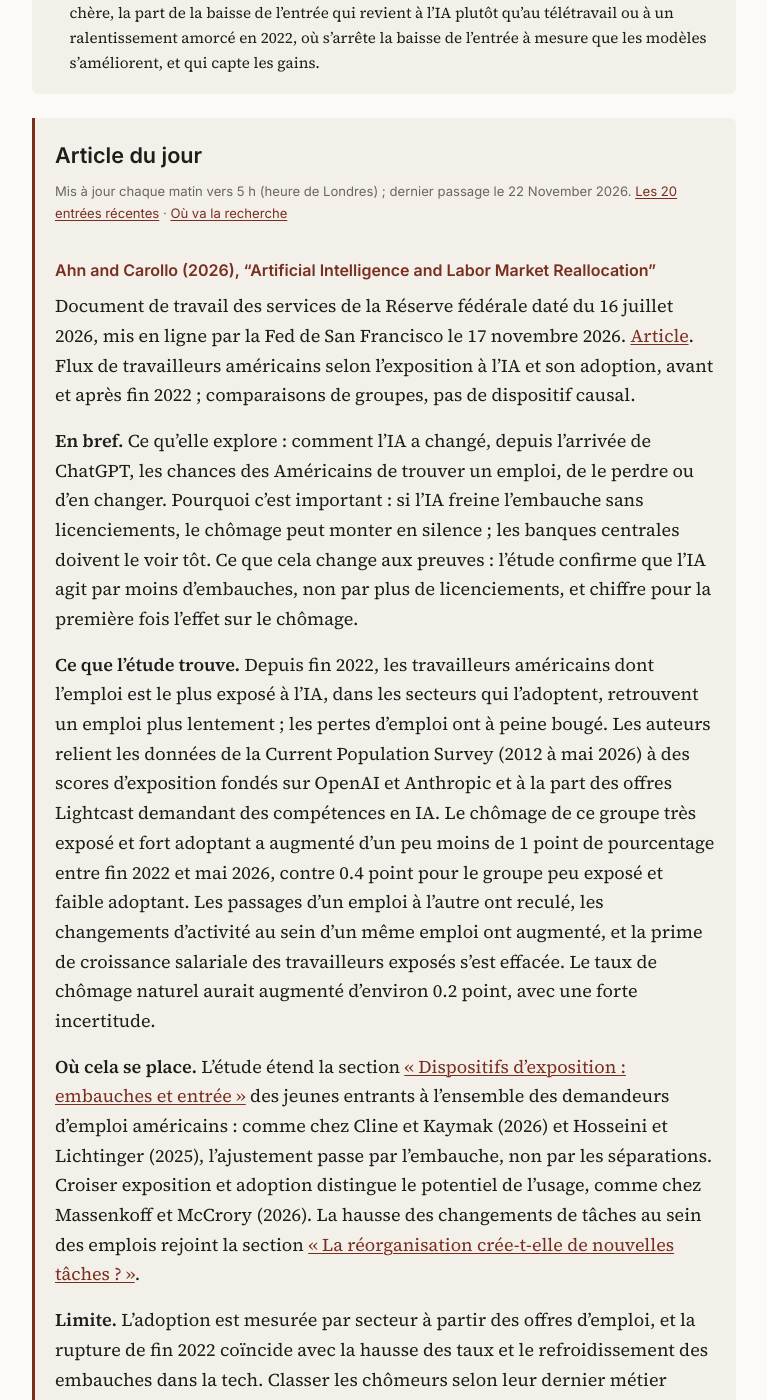
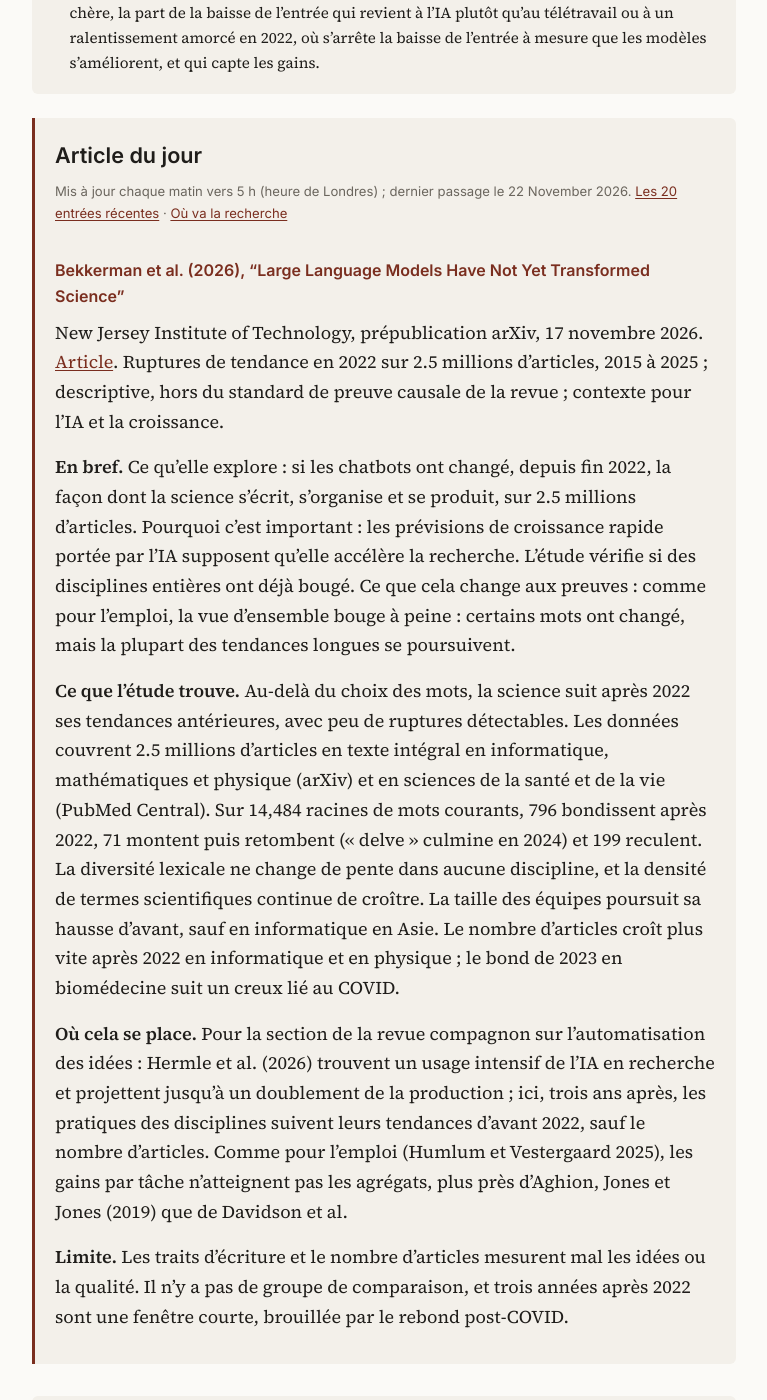
Before and after one commit to ajoly35/gen-ai-living-review, a Jekyll site: the page built from fr/index.md, in a window 1280 px wide and 1400 px high, scrolled down 1315 px. Shown: the whole window, without its empty margins (256-1023 px from the left). Built offline with Jekyll 4.4.1, drawn with Linux system fonts in a browser that asks for light colours; our own code applies the rules of GitHub Pages for plain Markdown files; some of the changed text lies outside the part shown.

Commit message:
Latest research: Bekkerman et al. (2026)
Co-Authored-By: Claude Opus 5.5 <noreply@anthropic.com>
Claude-Session: https://claude.ai/code/session_01G6bx5N282vuAkVPkkEXtmo

```diff
--- a/_includes/fr/latest.md
+++ b/_includes/fr/latest.md
@@ -1,4 +1,20 @@
 Nouveaux articles sur l'IA et les marchés du travail et sur l'IA et la croissance, du plus récent au plus ancien, chacun situé par rapport à la revue ci-dessous. Chaque chiffre est vérifié dans l'article lui-même.
+
+### Bekkerman et al. (2026), "Large Language Models Have Not Yet Transformed Science" {#bekkerman-et-al-2026-large-language-models-have-not-yet-transformed-science}
+<!-- kind: paper -->
+
+New Jersey Institute of Technology, prépublication arXiv, 17 novembre 2026. [Article](https://arxiv.org/abs/2611.22975). Ruptures de tendance en 2022 sur 2.5 millions d'articles, 2015 à 2025 ; descriptive, hors du standard de preuve causale de la revue ; contexte pour l'IA et la croissance.
+
+**En bref.**
+Ce qu'elle explore : si les chatbots ont changé, depuis fin 2022, la façon dont la science s'écrit, s'organise et se produit, sur 2.5 millions d'articles.
+Pourquoi c'est important : les prévisions de croissance rapide portée par l'IA supposent qu'elle accélère la recherche. L'étude vérifie si des disciplines entières ont déjà bougé.
+Ce que cela change aux preuves : comme pour l'emploi, la vue d'ensemble bouge à peine : certains mots ont changé, mais la plupart des tendances longues se poursuivent.
+
+**Ce que l'étude trouve.** Au-delà du choix des mots, la science suit après 2022 ses tendances antérieures, avec peu de ruptures détectables. Les données couvrent 2.5 millions d'articles en texte intégral en informatique, mathématiques et physique (arXiv) et en sciences de la santé et de la vie (PubMed Central). Sur 14,484 racines de mots courants, 796 bondissent après 2022, 71 montent puis retombent (« delve » culmine en 2024) et 199 reculent. La diversité lexicale ne change de pente dans aucune discipline, et la densité de termes scientifiques continue de croître. La taille des équipes poursuit sa hausse d'avant, sauf en informatique en Asie. Le nombre d'articles croît plus vite après 2022 en informatique et en physique ; le bond de 2023 en biomédecine suit un creux lié au COVID.
+
+**Où cela se place.** Pour la section de la revue compagnon sur l'automatisation des idées : Hermle et al. (2026) trouvent un usage intensif de l'IA en recherche et projettent jusqu'à un doublement de la production ; ici, trois ans après, les pratiques des disciplines suivent leurs tendances d'avant 2022, sauf le nombre d'articles. Comme pour l'emploi (Humlum et Vestergaard 2025), les gains par tâche n'atteignent pas les agrégats, plus près d'Aghion, Jones et Jones (2019) que de Davidson et al.
+
+**Limite.** Les traits d'écriture et le nombre d'articles mesurent mal les idées ou la qualité. Il n'y a pas de groupe de comparaison, et trois années après 2022 sont une fenêtre courte, brouillée par le rebond post-COVID.
 
 ### Ahn and Carollo (2026), "Artificial Intelligence and Labor Market Reallocation" {#ahn-and-carollo-2026-artificial-intelligence-and-labor-market-reallocation}
 <!-- kind: paper -->
@@ -292,13 +308,3 @@ Microsoft, Microsoft Research et Stanford University, prépublication arXiv, 6 n
 **Où cela se place.** Klein Teeselink et Carey (2026) trouvent moins d'offres dans les professions exposées (section [« Approches par l'exposition : embauches et entrée »](#exposure-designs-hiring-and-entry)) ; ici, les activités exposées ne reculent que légèrement au sein des emplois encore proposés, de sorte que le déplacement de la demande passe davantage par les emplois publiés que par le contenu de chacun. Les employeurs réécrivent les activités exposées autour de l'usage de l'IA, pendant côté demande déclarée des nouvelles tâches que Dillon et al. (2025) n'ont pas trouvées (section [« La réorganisation crée-t-elle de nouvelles tâches ? »](#does-reorganisation-create-new-tasks)).
 
 **Limite.** Les offres relèvent en partie du signal et ne montrent ni qui est embauché ni ce que font les travailleurs. Quatre des cinq auteurs travaillent chez Microsoft, l'une des 33 entreprises.
-
-### Hermle et al. (2026), "AI for Scientific Discovery: How Researchers Use Claude" {#hermle-et-al-2026-ai-for-scientific-discovery-how-researchers-use-claude}
-
-The Anthropic Institute, rapport technique, 5 novembre 2026. [Article](https://www.anthropic.com/research/how-researchers-use-claude). Données d'usage descriptives, une enquête et une fonction de production d'idées calibrée ; hors du standard causal, contexte pour l'IA et la croissance.
-
-**Ce que l'étude trouve.** Les scientifiques utilisent l'IA là où elle fonctionne le mieux, et un modèle calibré indique que l'IA actuelle pourrait au plus doubler la production de recherche, le travail physique plafonnant des gains plus importants. Sur 207,049 sessions de recherche sur Claude et Claude Code (août à septembre 2026), l'analyse de données représente 33.7% et 48.1% des sessions contre 27.6% du temps des chercheurs ; l'idéation en représente 4.2% et 2.1% contre 7.1%. Introduites dans une fonction de production d'idées avec une élasticité de substitution d'un demi, les capacités actuelles multiplient la production par 1.35 dans les arts et par 2.02 en statistique, à budget fixe. Si toutes les étapes non physiques sont automatisées, les disciplines avec peu de travail de laboratoire atteignent 15 à 16 fois, les disciplines de laboratoire 3 à 4 fois.
-
-**Où cela se place.** Donne des chiffres par discipline sur le côté des intrants des modèles d'automatisation de la recherche de Davidson et al. et de Trammell et Korinek (revue compagnon) : les étapes physiques sont le goulet d'étranglement à la Baumol. L'usage augmente fortement avec la capacité sur la tâche, de sorte que l'exposition mesurée prédit bien où va l'adoption, à la différence de l'écart à l'échelle de l'économie chez Massenkoff et McCrory (2026) (section [« Concepts clés et définitions »](#key-concepts-and-definitions)).
-
-**Limite.** Les auteurs étudient le produit de leur employeur sur deux mois d'abonnements grand public ; les scénarios reposent sur un coût de l'IA supposé et un score de capacité évalué par un modèle, non sur une production mesurée.
--- a/_includes/references-latest.md
+++ b/_includes/references-latest.md
@@ -3,6 +3,8 @@ Aghion, Philippe, Benjamin F. Jones, and Charles I. Jones. 2019. “Artificial I
 Ahn, Hie Joo, and Nicholas A. Carollo. 2026. *Artificial Intelligence and Labor Market Reallocation*. Working paper. Board of Governors of the Federal Reserve System, 16 July; posted by the Federal Reserve Bank of San Francisco, 17 November. [Link](https://www.frbsf.org/research-and-insights/publications/board-of-governors/2026/11/artificial-intelligence-labor-market-reallocation/).
 
 Barwick, Panle Jia, Lu Fang, Jinhan Liu, Huilan Xu, and Zhe Yuan. 2026. *AI as Shared Business Infrastructure: Firm Growth and the Distribution of Gains*. Working Paper No. 36003. NBER. [Link](https://www.nber.org/papers/w36003).
+
+Bekkerman, Ron, Nichole Li, Bahareh Kargar, and Mark Somers. 2026. *Large Language Models Have Not Yet Transformed Science*. arXiv:2611.22975. [Link](https://arxiv.org/abs/2611.22975).
 
 Björkegren, Daniel, David Lagakos, and Mitchell VanVuren. 2026. *Will AI Growth Reach the Developing World?* Working Paper No. 36035. NBER. [Link](https://www.nber.org/papers/w36035).
 
--- a/briefs/concepts.yml
+++ b/briefs/concepts.yml
@@ -43,6 +43,7 @@
 - key: remote-work-confound
   title: "Was it AI, or working from home?"
   paper: "Deming (2026); Emanuel et al. (2026)"
+  last: 2026-11-22
 - key: agents-delegation
   title: "Handing a decision to a machine: what the first experiments show"
   paper: "Herdağdelen, Joren and Tamkin (2026); Colaiacovo and Koning (2026)"
```
Also changed, not shown: _includes/latest.md (+16 -10 lines), briefs/2026-11-22.md (added, +60 -0 lines), briefs/fr/2026-11-22.md (added, +60 -0 lines).
